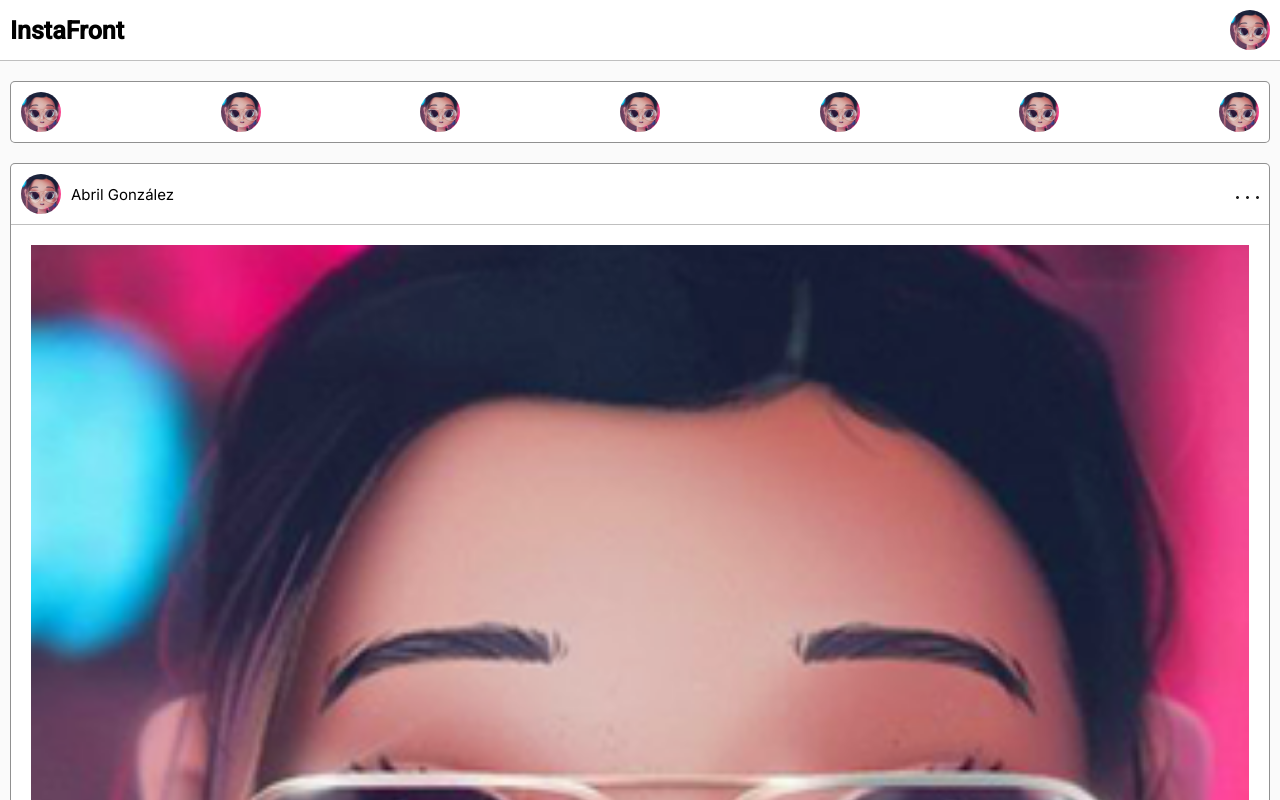
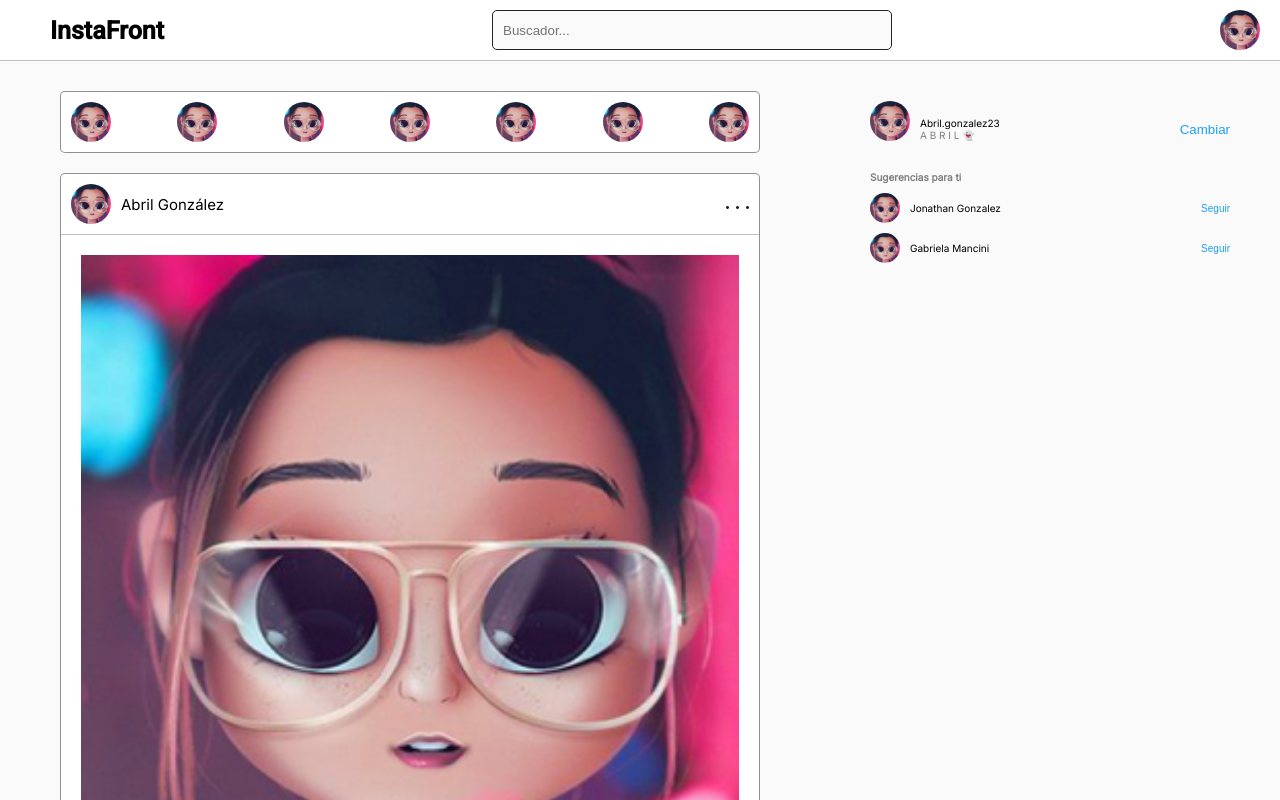
Before and after one commit to sgcm14/0523C02-instaFront-maquetado, a plain HTML site: page index.html in a window 1280 px wide. Shown: the top 800 px of the page. Drawn offline with Linux system fonts and the light colour scheme.

Commit message:
añadiendo desktop

```diff
--- a/css/style.scss
+++ b/css/style.scss
@@ -83,19 +83,23 @@ main {
           display: flex;
           gap: 10px;
           padding: 10px;
-          img{
+
+          img {
             cursor: pointer;
           }
         }
-        .comments_post{
+
+        .comments_post {
           font-size: 12px;
-          p{
-            span{
+
+          p {
+            span {
               font-weight: bolder;
             }
           }
-          button{
-            color:$color-gray;
+
+          button {
+            color: $color-gray;
           }
         }
       }
@@ -112,9 +116,110 @@ footer {
   font-family: $font-primary;
   font-weight: 400;
 
-  background-color: black;
+  background-color: $color-black-second;
   color: white;
   display: flex;
   align-items: center;
   justify-content: center;
 }
+
+@media (min-width: 1024px) {
+
+  header {
+    nav {
+      padding: 10px 20px 10px 50px;
+
+      input {
+        display: block !important;
+        width: 400px;
+        border-radius: 5px;
+        border: 0.3px solid $color-black-second;
+        background: $color-white-second;
+        padding: 10px;
+      }
+    }
+  }
+
+  main {
+    display: grid;
+    grid-template-columns: 2fr 1fr;
+    grid-template-areas:
+      "left right"
+      "left right";
+    gap: 100px;
+    padding: 10px 50px;
+
+    .left {
+      grid-area: left;
+    }
+
+    .right {
+      grid-area: right;
+      display: block;
+
+      .header_user {
+        display: flex;
+        align-items: flex-end;
+        gap: 10px;
+        padding: 20px 0;
+
+        .user_name {
+          display: flex;
+          justify-content: space-between;
+          width: 100%;
+
+          h2 {
+            font-size: 10px;
+            font-weight: normal;
+            color: $color-black;
+
+            span {
+              color: $color-gray;
+            }
+          }
+
+          button {
+            color: $color-lightblue;
+          }
+        }
+      }
+
+      .contacts {
+        padding-top: 10px;
+        display: flex;
+        flex-direction: column;
+        gap: 10px;
+
+        h3 {
+          font-size: 10px;
+          color: $color-gray;
+        }
+
+        .item {
+          display: flex;
+          justify-content: space-between;
+
+          .header {
+            display: flex;
+            align-items: center;
+            gap: 10px;
+
+            span {
+              font-size: 10px;
+              color: $color-black;
+            }
+
+            a {
+              height: 30px;
+            }
+          }
+
+          button {
+            font-size: 10px;
+            color: $color-lightblue;
+          }
+        }
+      }
+    }
+  }
+}
--- a/index.html
+++ b/index.html
@@ -58,27 +58,27 @@
       </article>
     </section>
     <section class="right">
-      <article>
+      <article class="header_user">
         <a href=""><img src="img/foto.png" alt="foto de perfil" /></a>
-        <div>
+        <div class="user_name">
           <h2>
-            <span>Abril.gonzalez23</span>
+            Abril.gonzalez23<br>
             <span>A B R I L 👻</span>
           </h2>
           <button>Cambiar</button>
         </div>
       </article>
-      <article>
+      <article class="contacts">
         <h3>Sugerencias para ti</h3>
-        <div>
-          <div>
+        <div class="item">
+          <div class="header">
             <a href=""> <img src="img/foto.png" alt="foto de contacto" /></a>
             <span>Jonathan Gonzalez</span>
           </div>
           <button>Seguir</button>
         </div>
-        <div>
-          <div>
+        <div class="item">
+          <div class="header">
             <a href=""> <img src="img/foto.png" alt="foto de contacto" /></a>
             <span>Gabriela Mancini</span>
           </div>
```
Also changed, not shown: css/style.css, 1 other file.
